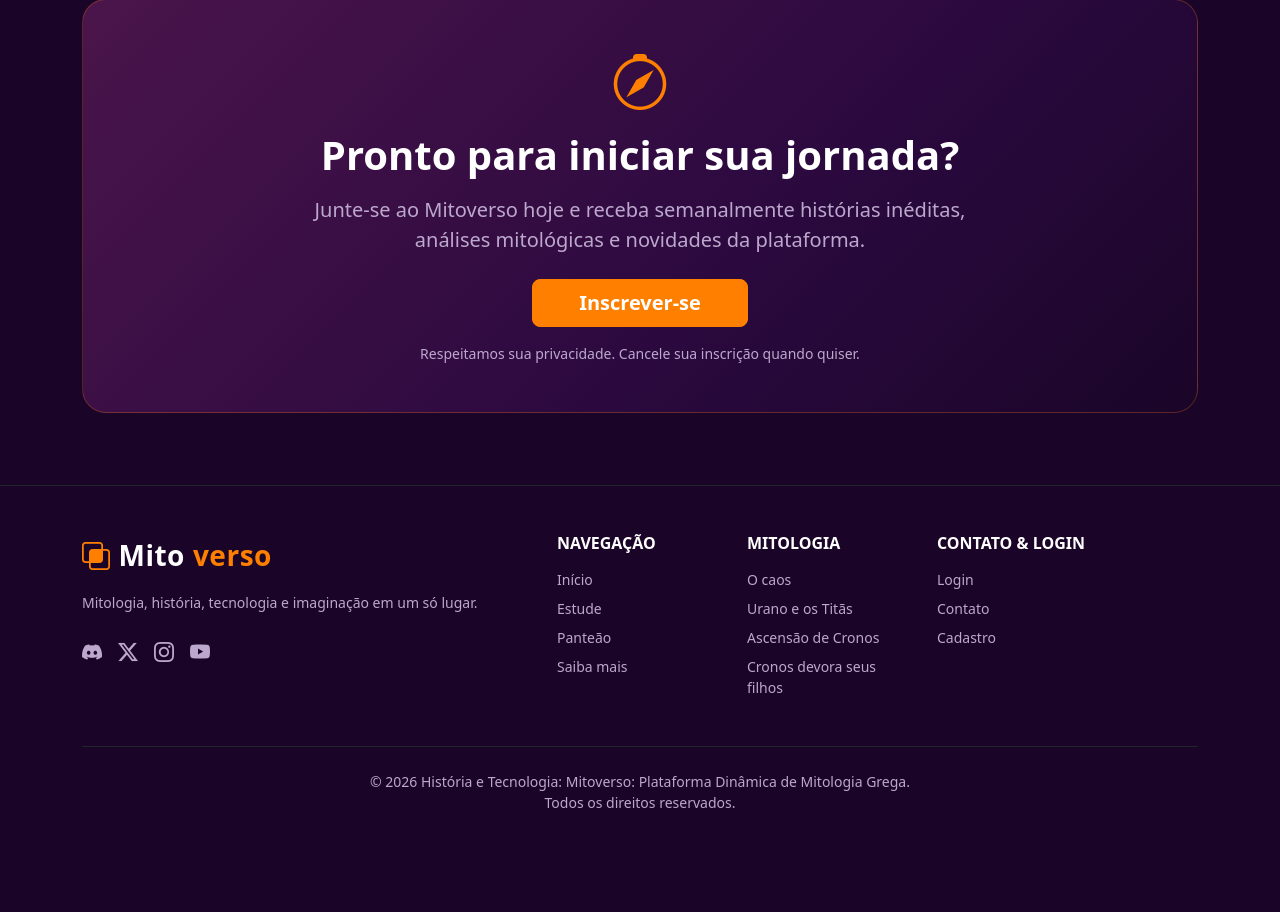
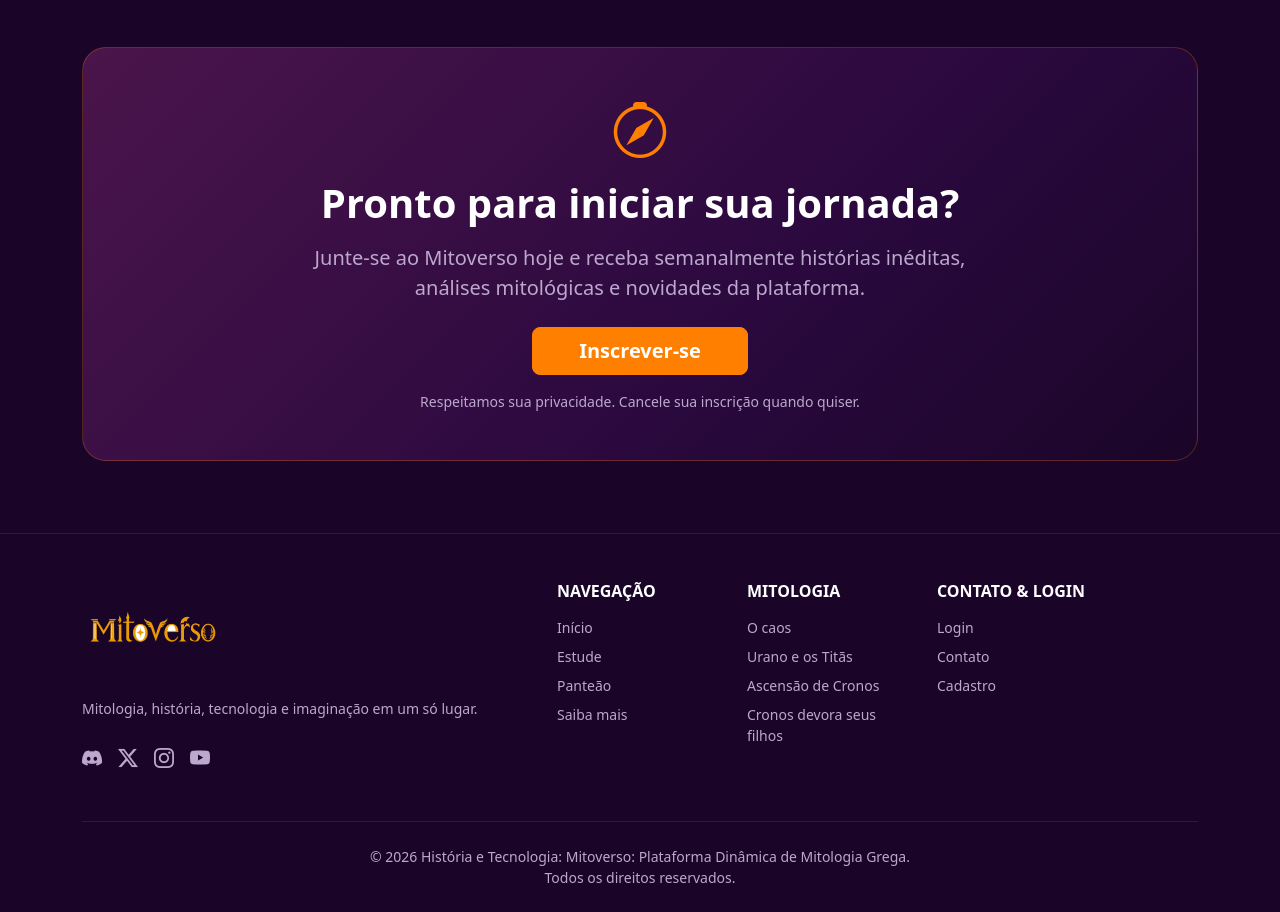
Before and after one commit to JuliaNasc1mento/Mitoverso, a Flask app: page / in a window 1280 px wide. Shown: the part 2136-3048 px from the top of the page. Before the commit the page ends 2944 px from the top, so only its background shows below. Run offline with Flask 3, Linux system fonts and the light colour scheme; some libraries are stand-ins or nearby versions.

Commit message:
Atualização logo
Atualização da logo no cabeçalho e rodapé.

```diff
--- a/app/static/css/cab_rod_index.css
+++ b/app/static/css/cab_rod_index.css
@@ -157,3 +157,29 @@
     border: 1px solid rgba(255, 127, 0, 0.25);
     border-radius: 1.5rem;
 }
+
+/* --- Contêiner e Logo do Cabeçalho --- */
+.logo-container-header {
+    height: 100px; /* Defina aqui a altura exata que deseja para o espaço da logo no menu */
+    display: flex;
+    align-items: center;
+}
+
+.logo-header {
+    height: 100% !important;
+    width: auto !important;
+    object-fit: contain;
+}
+
+/* --- Contêiner e Logo do Rodapé --- */
+.logo-container-footer {
+    height: 100px; /* Defina aqui a altura exata para a logo no rodapé */
+    display: flex;
+    align-items: center;
+}
+
+.logo-footer {
+    height: 100% !important;
+    width: auto !important;
+    object-fit: contain;
+}
--- a/app/templates/base.html
+++ b/app/templates/base.html
@@ -17,9 +17,10 @@
         <nav class="navbar navbar-expand-lg navbar-dark bg-mitoverso-nav border-bottom border-dark border-opacity-50 py-3">
             <div class="container">
                 <!-- Logo -->
-                <a class="navbar-brand fs-3 d-flex align-items-center gap-2" href="#">
-                    <i class="bi bi-intersect text-orange"></i>
-                    <span>Mito</span>verso
+                <a class="navbar-brand d-flex align-items-center p-0" href="{{url_for('principal')}}">
+                    <div class="logo-container-header me-2">
+                        <img src="{{url_for('static', filename='img/Mitoverso.png')}}" alt="Logo Mitoverso" class="logo-header">
+                    </div>
                 </a>
 
                 <!-- Mobile Toggler -->
@@ -64,9 +65,10 @@
         <div class="container">
             <div class="row g-4 mb-5">
                 <div class="col-lg-5 col-md-6">
-                    <a class="navbar-brand fs-3 d-flex align-items-center gap-2 mb-3" href="#">
-                        <i class="bi bi-intersect text-orange"></i>
-                        <span>Mito</span>verso
+                    <a class="navbar-brand d-inline-block mb-3 p-0" href="{{url_for('principal')}}">
+                        <div class="logo-container-footer">
+                            <img src="{{url_for('static', filename='img/Mitoverso.png')}}" alt="Logo Mitoverso" class="logo-footer">
+                        </div>
                     </a>
                     <p class="text-mv-muted small mb-4">
                         Mitologia, história, tecnologia e imaginação em um só lugar.
```
Also changed, not shown: app/static/img/Mitoverso.png (added). Lines whose indentation alone changed are shown as unchanged.
